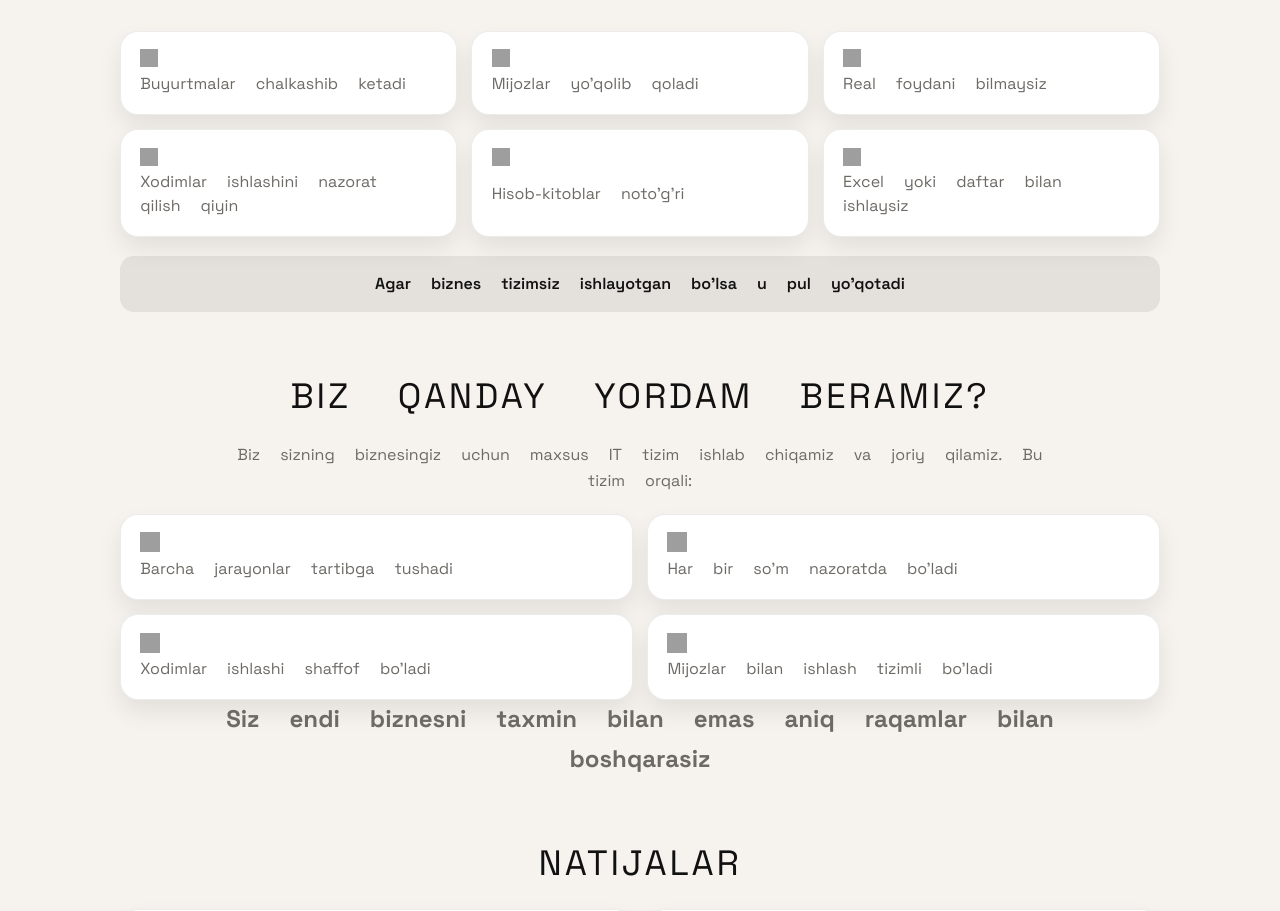
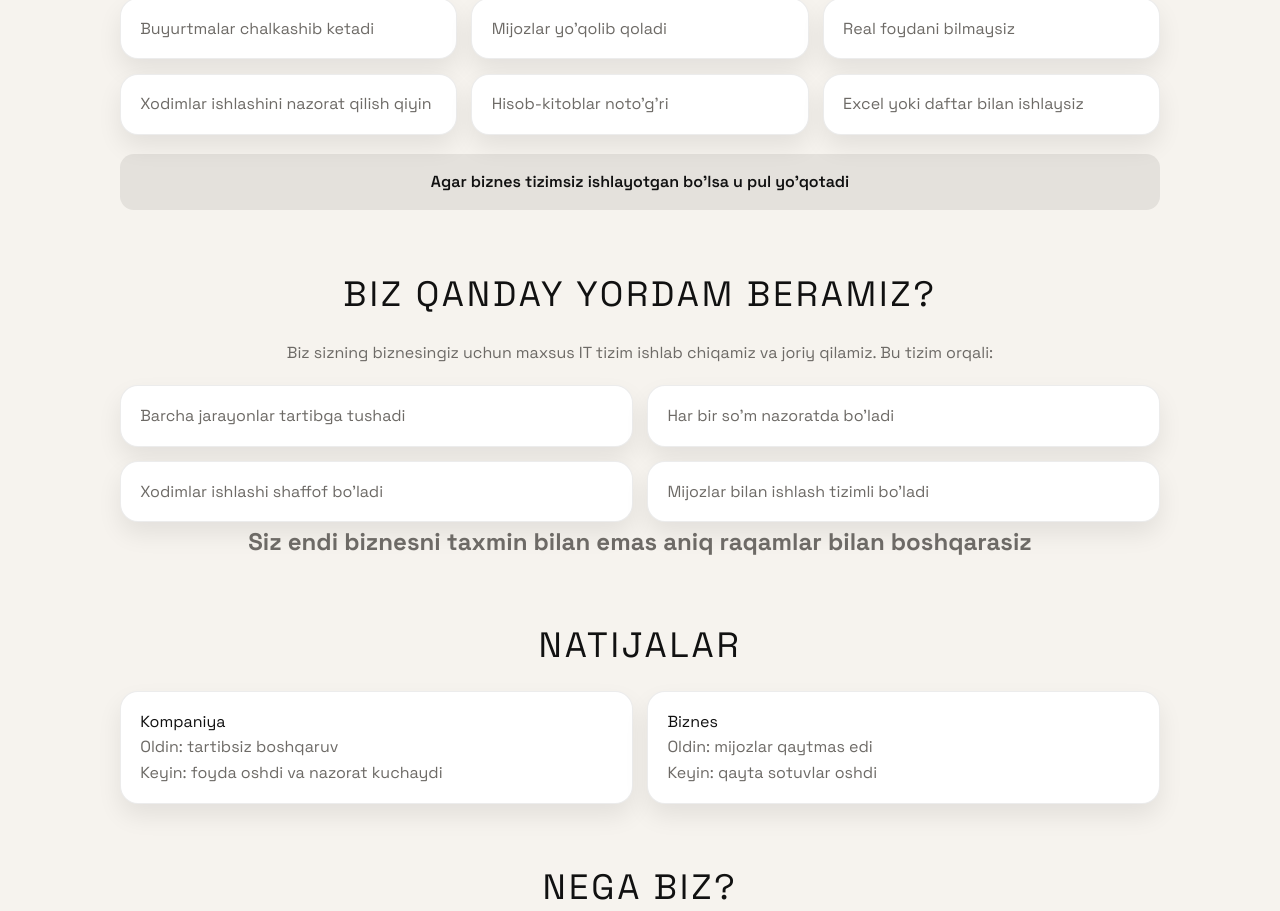
Before and after one commit to lazizxaitov/possiblelanding, a Next.js app: page / in a window 1280 px wide. Shown: the part 922-1833 px from the top of the page. Built offline with nearby package versions, Linux system fonts and the light colour scheme; grey boxes are pictures that could not be loaded.

Commit message:
Remove emoji icons and restore font

```diff
--- a/app/globals.css
+++ b/app/globals.css
@@ -30,7 +30,7 @@ body {
 body {
   background: var(--bg);
   color: var(--ink);
-  font-family: "Noto Color Emoji", "Segoe UI Emoji", "Apple Color Emoji", var(--font-space), system-ui, -apple-system, "Segoe UI", "Noto Sans", sans-serif;
+  font-family: var(--font-space), system-ui, -apple-system, "Segoe UI", "Noto Sans", "Apple Color Emoji", "Segoe UI Emoji", "Noto Color Emoji", sans-serif;
 }
 
 a {
@@ -475,25 +475,6 @@ a {
 }
 
 
-.emoji-img {
-  width: 18px;
-  height: 18px;
-  display: inline-block;
-}
-
-.card .emoji-img {
-  margin-bottom: 0.2rem;
-}
-
-#solution .emoji-img {
-  width: 20px;
-  height: 20px;
-}
-
-#cases .emoji-img {
-  width: 20px;
-  height: 20px;
-}
 
 
 .cta.secondary {
--- a/app/page.tsx
+++ b/app/page.tsx
@@ -3,26 +3,6 @@
 import Image from "next/image";
 import { useState, type FormEvent } from "react";
 import { useRouter } from "next/navigation";
-
-const emojiUrls = {
-  cross: "https://twemoji.maxcdn.com/v/latest/svg/274c.svg",
-  chart: "https://twemoji.maxcdn.com/v/latest/svg/1f4ca.svg",
-  money: "https://twemoji.maxcdn.com/v/latest/svg/1f4b0.svg",
-  worker: "https://twemoji.maxcdn.com/v/latest/svg/1f468-200d-1f4bc.svg",
-  repeat: "https://twemoji.maxcdn.com/v/latest/svg/1f501.svg",
-  box: "https://twemoji.maxcdn.com/v/latest/svg/1f4e6.svg",
-  plate: "https://twemoji.maxcdn.com/v/latest/svg/1f37d.svg",
-  calendar: "https://twemoji.maxcdn.com/v/latest/svg/1f4c5.svg",
-  briefcase: "https://twemoji.maxcdn.com/v/latest/svg/1f4bc.svg",
-  trophy: "https://twemoji.maxcdn.com/v/latest/svg/1f3c6.svg",
-  coder: "https://twemoji.maxcdn.com/v/latest/svg/1f468-200d-1f4bb.svg",
-  shuffle: "https://twemoji.maxcdn.com/v/latest/svg/1f500.svg",
-  search: "https://twemoji.maxcdn.com/v/latest/svg/1f50e.svg",
-  moneyBill: "https://twemoji.maxcdn.com/v/latest/svg/1f4b5.svg",
-  eyes: "https://twemoji.maxcdn.com/v/latest/svg/1f440.svg",
-  paper: "https://twemoji.maxcdn.com/v/latest/svg/1f4c3.svg",
-  tabs: "https://twemoji.maxcdn.com/v/latest/svg/1f4d1.svg",
-};
 
 const partnerLogos = [
   "/partners/partner-01.png",
@@ -64,19 +44,6 @@ const topLogos = partnerLogos;
 const bottomLogos = partnerLogos.slice(Math.floor(partnerLogos.length / 2)).concat(
   partnerLogos.slice(0, Math.floor(partnerLogos.length / 2))
 );
-
-const problemIcons = [
-  emojiUrls.shuffle,
-  emojiUrls.search,
-  emojiUrls.moneyBill,
-  emojiUrls.eyes,
-  emojiUrls.paper,
-  emojiUrls.tabs,
-];
-
-const solutionIcons = [emojiUrls.chart, emojiUrls.money, emojiUrls.worker, emojiUrls.repeat];
-const caseIcons = [emojiUrls.box, emojiUrls.plate];
-const trustIcons = [emojiUrls.calendar, emojiUrls.briefcase, emojiUrls.coder, emojiUrls.trophy];
 
 const copy = {
   heroTitle: "Biznesingizda pul yo'qotyapsizmi?",
@@ -262,7 +229,6 @@ export default function Home() {
             <div className="cards grid-3">
               {copy.problems.map((item, index) => (
                 <article className="card problem" key={item}>
-                  <img className="emoji-img" src={problemIcons[index]} alt="" aria-hidden="true" />
                   <p>{item}</p>
                 </article>
               ))}
@@ -278,7 +244,6 @@ export default function Home() {
             <div className="cards grid-2">
               {copy.solutionPoints.map((item, index) => (
                 <article className="card" key={item}>
-                  <img className="emoji-img" src={solutionIcons[index]} alt="" aria-hidden="true" />
                   <p>{item}</p>
                 </article>
               ))}
@@ -291,9 +256,8 @@ export default function Home() {
           <div className="section-inner">
             <h2>{copy.casesTitle}</h2>
             <div className="cards grid-2">
-              {copy.cases.map((item, index) => (
+              {copy.cases.map((item) => (
                 <article className="card" key={item.name}>
-                  <img className="emoji-img" src={caseIcons[index]} alt="" aria-hidden="true" />
                   <h3>{item.name}</h3>
                   <p>{item.before}</p>
                   <p>{item.after}</p>
@@ -309,7 +273,6 @@ export default function Home() {
             <div className="cards grid-2">
               {copy.trustItems.map((item, index) => (
                 <article className="card" key={item}>
-                  <img className="emoji-img" src={trustIcons[index]} alt="" aria-hidden="true" />
                   <p>{item}</p>
                 </article>
               ))}
```
